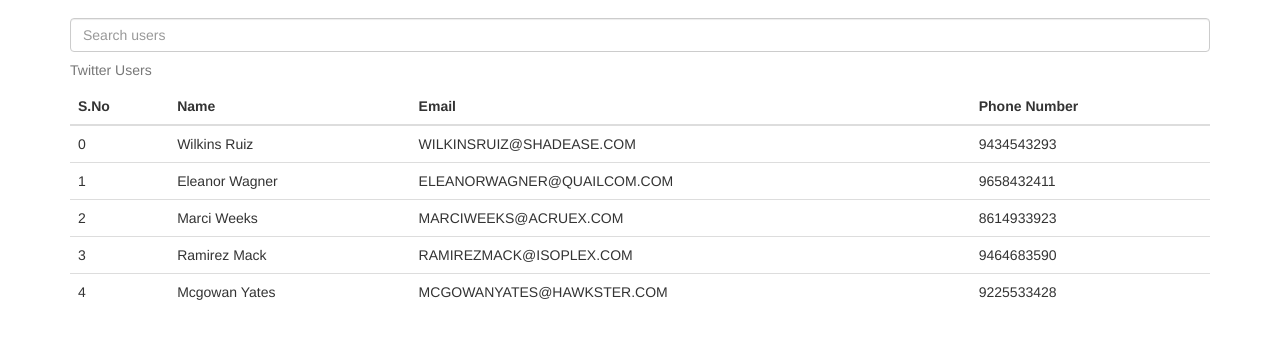
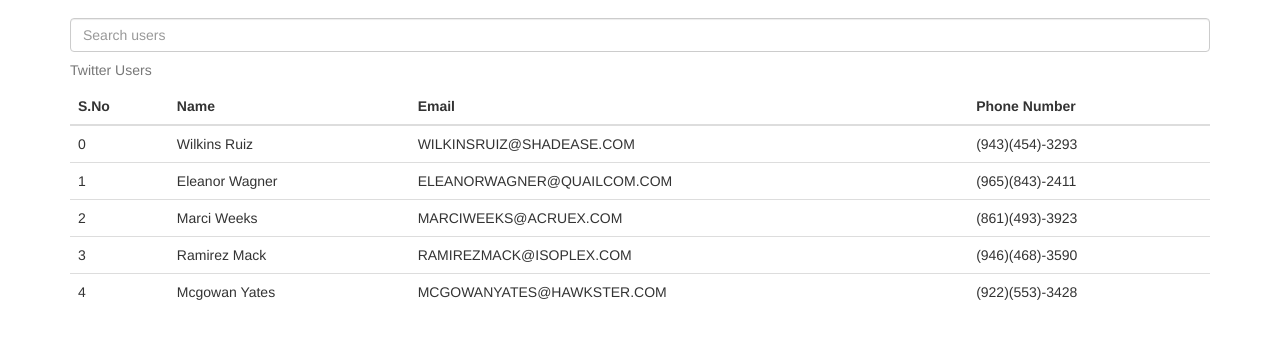
Before and after one commit to paturikiran/CGIBanglore, a plain HTML site: page Demo-3 AppWithCtrl,FactoryAndFilters/index.html in a window 1280 px wide. Both pictures are taken after a click on the item "Users". Shown: the part 54-392 px from the top of the page. Drawn offline with Linux system fonts and the light colour scheme.

Commit message:
explained filters in detail

```diff
--- /dev/null
+++ b/Demo-3 AppWithCtrl,FactoryAndFilters/app/filters/phoneFormatter.js
@@ -0,0 +1,17 @@
+/**
+ * Created by kiran on 8/27/2015.
+ */
+angular.module('cgiTwitter')
+       .filter('phoneFormatter',[function() {
+        return function (input, filteringCriteria) {
+            var phoneNumber= input;
+             if(filteringCriteria=='US' && phoneNumber.length==10 ){
+                 var firstThree = input.substring(0,3);
+                 var  secondThree = input.substring(3,6);
+                 var final = input.substring(6,10);
+                 return "("+firstThree+")("+secondThree+")-"+final;
+             }
+            return phoneNumber;
+        }
+
+    }]);
--- a/Demo-3 AppWithCtrl,FactoryAndFilters/app/templates/users.html
+++ b/Demo-3 AppWithCtrl,FactoryAndFilters/app/templates/users.html
@@ -17,7 +17,7 @@
         <td>{{$index}}</td>
         <td>{{user.name}}</td>
         <td>{{user.email|uppercase}}</td>
-        <td>{{user.phone}}</td>
+        <td>{{user.phone|phoneFormatter:'US'}}</td>
     </tr>
     </tbody>
 </table>
--- a/Demo-3 AppWithCtrl,FactoryAndFilters/index.html
+++ b/Demo-3 AppWithCtrl,FactoryAndFilters/index.html
@@ -42,6 +42,7 @@
 </div>
 
 <script src="app/app.js"></script>
+<script src="app/filters/phoneFormatter.js"></script>
 <script src="app/services/menuService.js"></script>
 <script src="app/factories/locationFactory.js"></script>
 <script src="app/factories/userFactory.js"></script>
```
